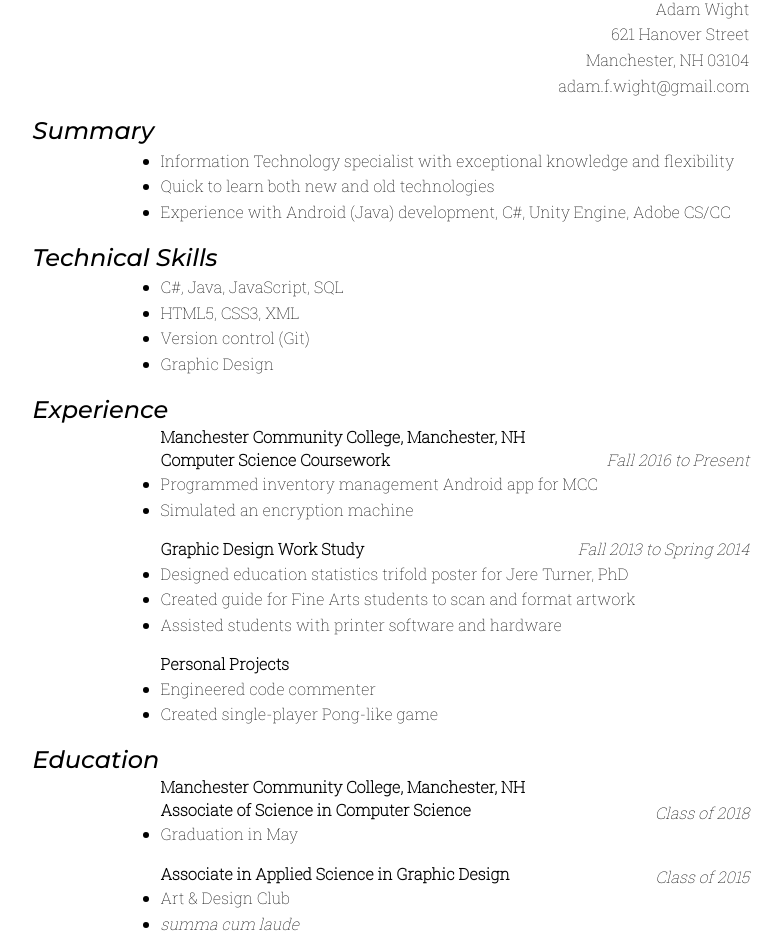
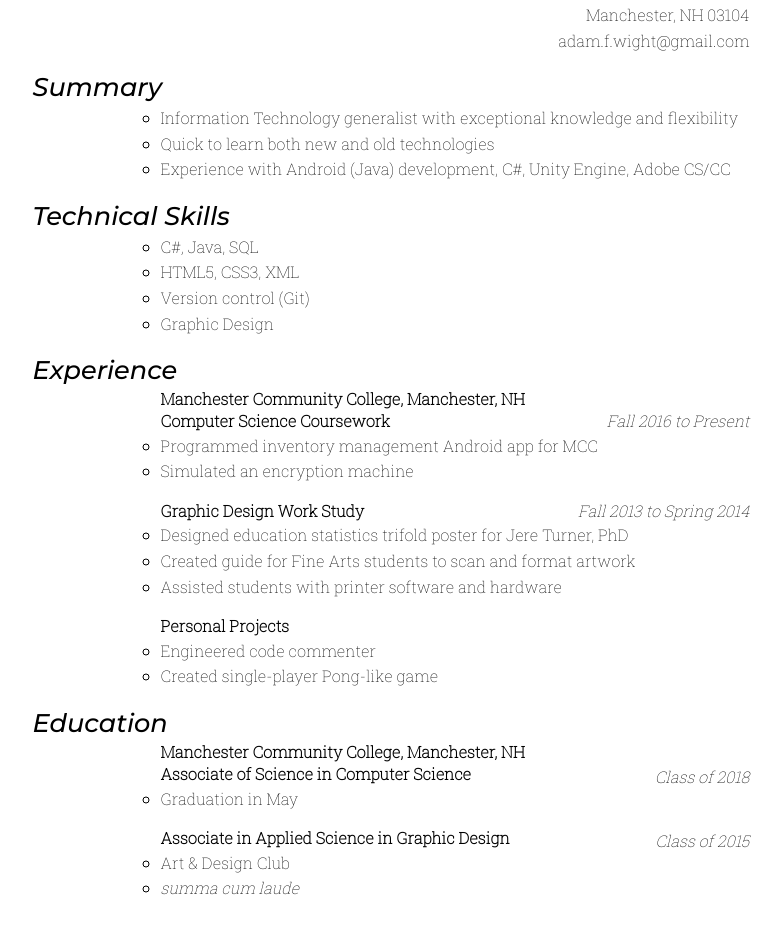
Before and after one commit to Zapafaz/resume, a plain HTML site: page index.html in a window 1280 px wide. Shown: the part 49-1001 px from the top of the page, without its empty margins (249-1031 px from the left). After the commit the page ends 966 px from the top, so only its background shows below. Drawn offline with Linux system fonts and the light colour scheme.

Commit message:
Remove h1 section, promoted other header tags

```diff
--- a/css/styles.css
+++ b/css/styles.css
@@ -1,5 +1,3 @@
-/* TODO: FIX ALIGNMENT OF NON-h2 ELEMENTS (mid-align) */
-
 * {
 	font-family: 'Roboto Slab', serif;
 	-webkit-box-sizing: border-box;
@@ -8,16 +6,7 @@
 	margin: 0;
 	padding: 0;
 	line-height: 1.4em;
-}
-
-a {
-	font-weight: bold;
-	text-decoration: none;
-	color: #339b5a;
-}
-
-a:visited {
-	color: #175a3a;
+	font-size: 1em;
 }
 
 #container {
@@ -25,19 +14,10 @@ a:visited {
 	margin: auto;
 }
 
-/* TODO: ADD MY LOGO */
-
 h1 {
-	text-align: center;
-}
-
-h2 {
 	font-family: 'Montserrat', sans-serif;
 	font-weight: normal;
-}
-
-h3 {
-	font-size: 1em;
+	font-size: 1.6em;
 }
 
 em {
@@ -45,8 +25,12 @@ em {
 	font-style: italic;
 }
 
-.subhead > h3, .subhead > em {
+.subhead > h2, .subhead > em {
 	line-height: 1.8em;
+}
+
+.location {
+
 }
 
 /* BASIC ALIGNMENT */
@@ -79,9 +63,8 @@ li {
 	list-style-type: none;
 }
 
-/* TODO: FIX TRIANGLE LIST BULLETS */
-.triangle {
-
+.circle {
+	list-style-type: circle;
 }
 
 
@@ -97,10 +80,6 @@ li {
 }
 
 @media screen and (max-width: 800px){
-	h1 {
-		font-size: 1.6em;
-		padding-bottom: 1em;
-	}
 
 	.mid {
 		padding-left: 3em;
@@ -111,7 +90,7 @@ li {
 		margin-bottom: 0.5em;
 	}
 
-	.subhead > h3, .subhead > em {
+	.subhead > h2, .subhead > em {
 	line-height: 1.4em;
 }
 
--- a/index.html
+++ b/index.html
@@ -1,7 +1,7 @@
 <!DOCTYPE html>
 <html>
 	<head>
-		<title>Adam Wight | Resume</title>
+		<title>Adam F Wight | Resume</title>
 		<meta charset="utf-8" />
 		<meta name="viewport" content="width=device-width, initial-scale=1" />
 		<link rel="stylesheet" href="css/styles.css" />
@@ -10,63 +10,57 @@
 	<body>
 		<div id="container">
 			<header>
-				<h1 class="center">Adam Wight | Resume</h1>
-				<div id="logo">
-<!-- TODO: ADD VIA CSS -->
-				</div>
 				<ul class="right no-bullet">
-					<li>Adam Wight</li>
+					<li>Adam F Wight</li>
 					<li>621 Hanover Street</li>
 					<li>Manchester, NH 03104</li>
 					<li>adam.f.wight@gmail.com</li>
 				</ul>
 			</header>
 			<main>
-				<h2>Summary</h2>
-					<ul class="triangle mid">
-						<li>Information Technology specialist with exceptional knowledge and flexibility</li>
+				<h1>Summary</h1>
+					<ul class="circle mid">
+						<li>Information Technology generalist with exceptional knowledge and flexibility</li>
 						<li>Quick to learn both new and old technologies</li>
 						<li>Experience with Android (Java) development, C#, Unity Engine, Adobe CS/CC</li>
 					</ul>
-				<h2>Technical Skills</h2>
-					<ul class="triangle mid">
-						<li>C#, Java, JavaScript, SQL</li>
+				<h1>Technical Skills</h1>
+					<ul class="circle mid">
+						<li>C#, Java, SQL</li>
 						<li>HTML5, CSS3, XML</li>
 						<li>Version control (Git)</li>
 						<li>Graphic Design</li>
 					</ul>
-				<h2>Experience</h2>
-
-<!-- TODO: ADD LINKS? -->
-					<h3 class="location subhead mid">Manchester Community College, Manchester, NH</h3>
+				<h1>Experience</h1>
+					<h2 class="location subhead mid">Manchester Community College, Manchester, NH</h2>
 					<div class="subhead mid">
-						<h4>Computer Science Coursework<em class="date">Fall 2016 to Present</em></h3>
+						<h3>Computer Science Coursework<em class="date">Fall 2016 to Present</em></h2>
 					</div>
-					<ul class="triangle mid">
+					<ul class="circle mid">
 						<li>Programmed inventory management Android app for MCC
 						<li>Simulated an encryption machine
 					</ul>
 					<div class="subhead mid">
-						<h4>Graphic Design Work Study<em class="date">Fall 2013 to Spring 2014</em></h3>
+						<h3>Graphic Design Work Study<em class="date">Fall 2013 to Spring 2014</em></h2>
 					</div>
-					<ul class="triangle mid">
+					<ul class="circle mid">
 						<li>Designed education statistics trifold poster for Jere Turner, PhD</li>
 						<li>Created guide for Fine Arts students to scan and format artwork</li>
 						<li>Assisted students with printer software and hardware</li>
 					</ul>
-					<h3 class="subhead mid">Personal Projects</h3>
-					<ul class="triangle mid">
+					<h3 class="subhead mid">Personal Projects</h2>
+					<ul class="circle mid">
 						<li>Engineered code commenter</li>
 						<li>Created single-player Pong-like game</li>
 					</ul>
-				<h2>Education</h2>
-					<h3 class="location subhead mid">Manchester Community College, Manchester, NH</h3>
-					<h4 class="subhead mid">Associate of Science in Computer Science<em class="date">Class of 2018</em></h3>
-					<ul class="triangle mid">
+				<h1>Education</h1>
+					<h2 class="location subhead mid">Manchester Community College, Manchester, NH</h2>
+					<h3 class="subhead mid">Associate of Science in Computer Science<em class="date">Class of 2018</em></h2>
+					<ul class="circle mid">
 						<li>Graduation in May</li>
 					</ul>
-					<h4 class="subhead mid">Associate in Applied Science in Graphic Design<em class="date">Class of 2015 </em></h3>
-					<ul class="triangle mid">
+					<h3 class="subhead mid">Associate in Applied Science in Graphic Design<em class="date">Class of 2015 </em></h2>
+					<ul class="circle mid">
 						<li>Art & Design Club</li>
 						<li><em>summa cum laude</em></li>
 					</ul>
```
